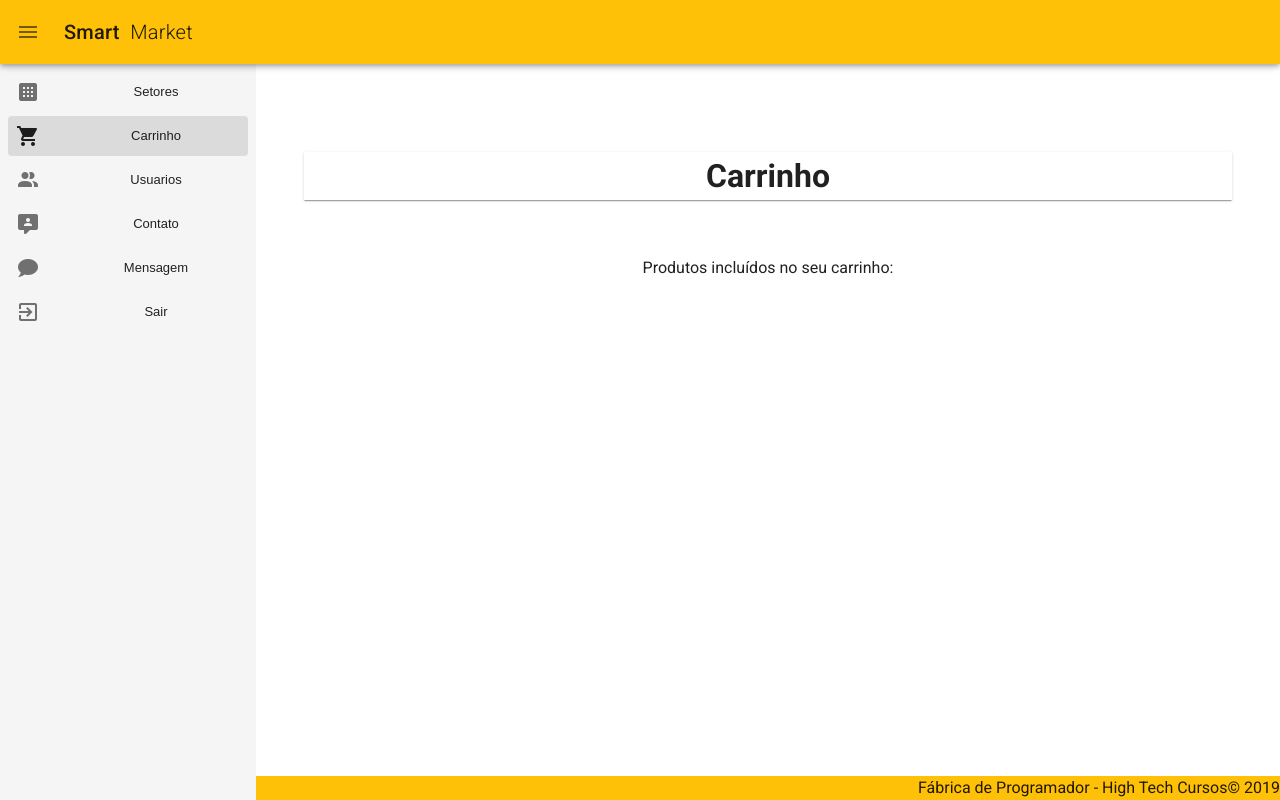
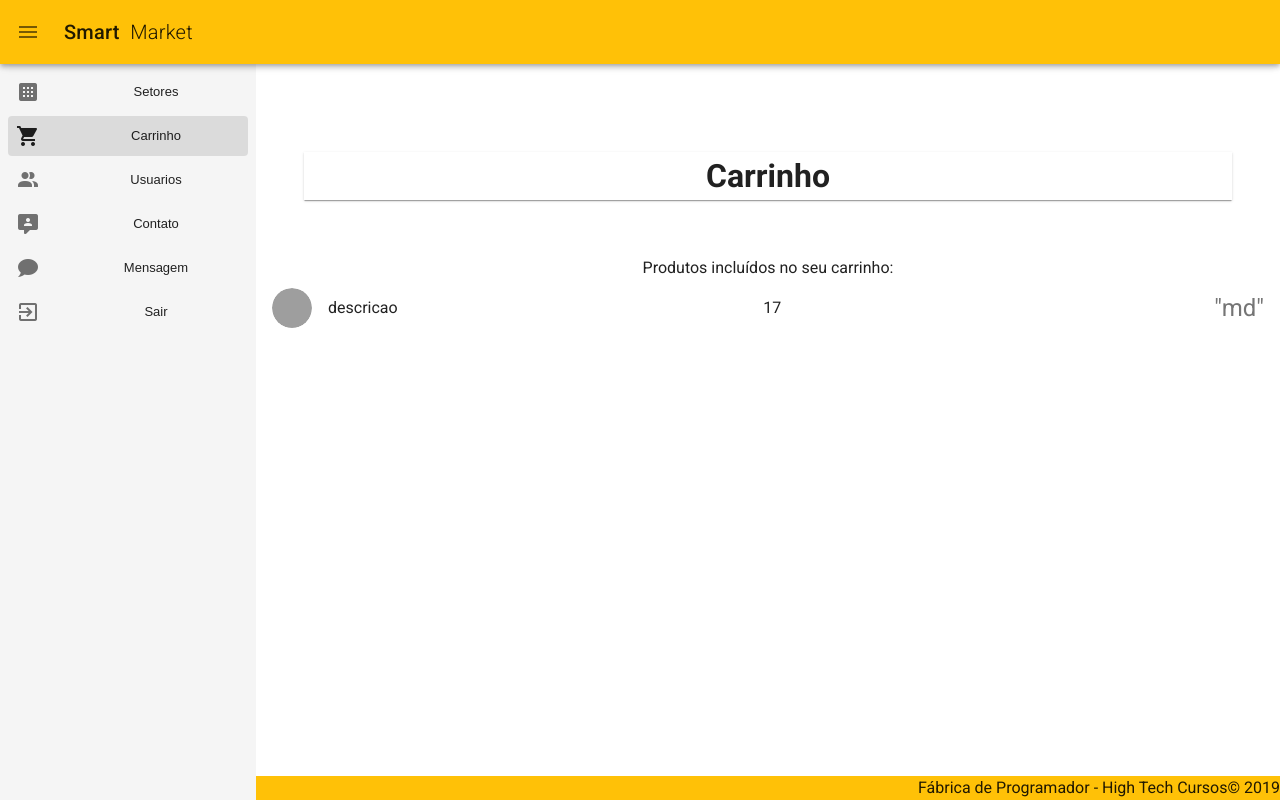
Before and after one commit to fabricadeprogramador/t25-smart-market-app, a Vue app: page /carrinho in a window 1280 px wide. Built offline with nearby package versions, Linux system fonts and the light colour scheme; grey boxes are pictures that could not be loaded.

Commit message:
atualizando carrinho

```diff
--- a/src/views/Carrinho.vue
+++ b/src/views/Carrinho.vue
@@ -1,24 +1,28 @@
 <template>
   <div>
     <div class="ma-12 elevation-1">
-      <div class="text-center" color= "info">
+      <div class="text-center" >
         <h1>Carrinho</h1>
       </div>
     </div>
     <v-list>
       <v-list-item-title class="text-center">Produtos incluídos no seu carrinho:</v-list-item-title>
 
-      <v-list-item v-for="item in items" :key="item.title" @click>
+      <v-list-item v-for="item in carrinho" :key="item._id">
         <v-list-item-avatar>
-          <v-img :src="item.avatar"></v-img>
+          <v-img :src="item.imagem"></v-img>
         </v-list-item-avatar>
 
         <v-list-item-content>
-          <v-list-item-title v-text="item.title"></v-list-item-title>
+          <v-list-item-title v-text="item.descricao"></v-list-item-title>
+        </v-list-item-content>
+
+        <v-list-item-content>
+          <v-list-item-title v-text="item.quantidade"></v-list-item-title>
         </v-list-item-content>
 
         <v-list-item-icon>
-          <v-icon :color="item.active ? 'deep-purple accent-4' : 'grey'">chat_bubble</v-icon>
+          <v-icon @click="deletarProduto">"md"</v-icon>
         </v-list-item-icon>
       </v-list-item>
     </v-list>
@@ -26,7 +30,53 @@
 </template>
 
 <script>
-export default {};
+export default {
+    data: () => ({
+        carrinho: [ {
+        _id: "5db243494a682b23f094f560",
+        disponivel: false,
+        nome: "Produto 11",
+        marca: "Marca1",
+        valor: 110,
+        quantidade: 17,
+        imagem: "https://encrypted-tbn0.gstatic.com/images?q=tbn:ANd9GcSV23Gum3ATjspEkv4XtItsLEkLckfECVmYUo0w_v14oP-7uoQ58w&s",
+        validade: "10-24-2019",
+        __v: 0,
+        descricao: "descricao",
+        setor: {
+            _id: "5db249855257c64228c09e2f",
+            ativo: true,
+            name: "Frios"
+        }
+    }]
+    }),
+
+    methods: {
+
+        deletarProduto(){
+
+        }
+    },
+
+    mounted() {
+
+        if (localStorage.getItem("carrinho") == null) {
+
+            localStorage.setItem("carrinho", JSON.stringify(this.carrinho))
+
+        } else {
+
+            let carrinho = JSON.parse(localStorage.getItem("carrinho"))
+            this.carrinho = carrinho
+        }
+
+    },
+
+
+
+
+
+};
 </script>
 
 <style>
```
